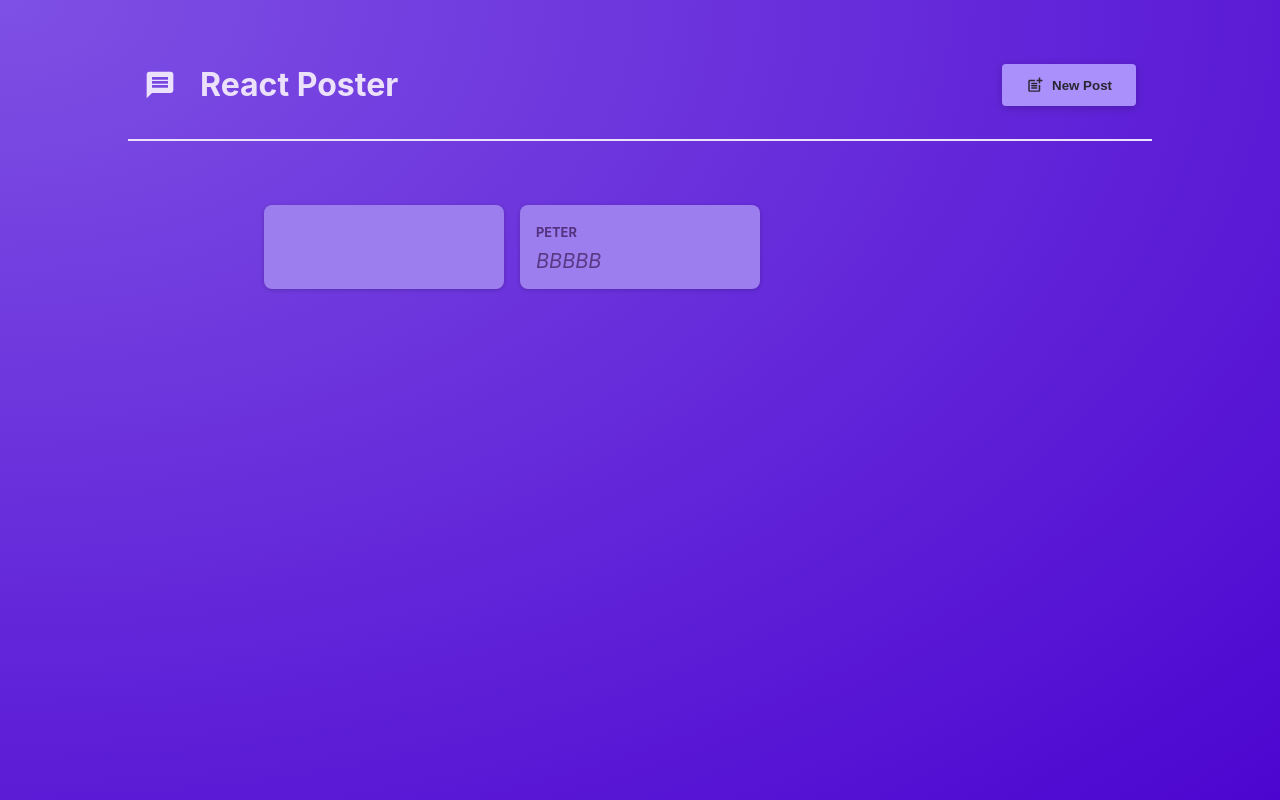
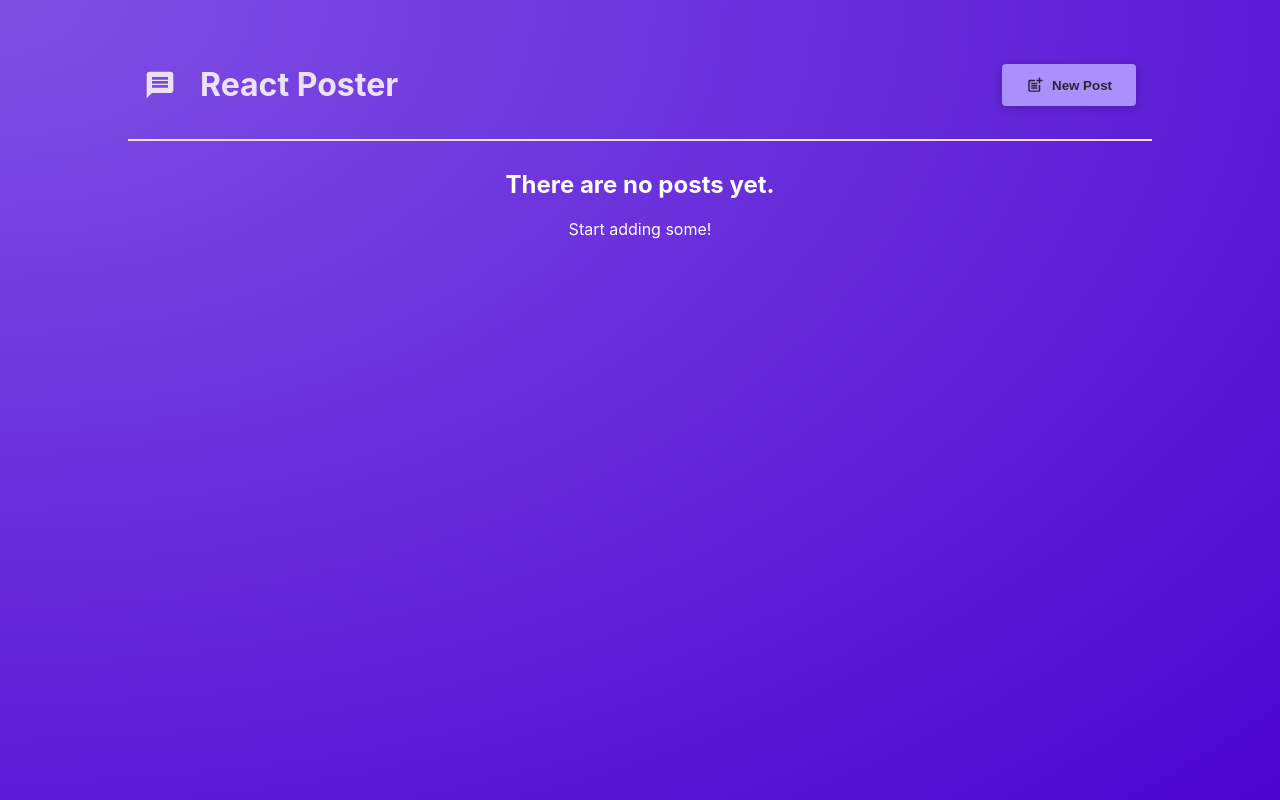
Before and after one commit to wanlok/wanlok-dummy-react, a React (Vite) app: page / in a window 1280 px wide. Built offline with nearby package versions, Linux system fonts and the light colour scheme.

Commit message:
remove hard code new post logic

```diff
--- a/src/components/NewPost.jsx
+++ b/src/components/NewPost.jsx
@@ -1,15 +1,38 @@
+import { useState } from "react";
 import classes from "./NewPost.module.css";
 
 function NewPost(props) {
+  const [enteredBody, setEnteredValue] = useState("");
+  const [enteredAuthor, setEnteredAuthor] = useState("");
+
+  function bodyChangeHandler(event) {
+    setEnteredValue(event.target.value);
+  }
+
+  function authorChangeHandler(event) {
+    setEnteredAuthor(event.target.value);
+  }
+
+  function submitHandler(event) {
+    event.preventDefault();
+    const postData = {
+      body: enteredBody,
+      author: enteredAuthor
+    }
+    console.log(postData);
+    props.onAddPost(postData);
+    props.onClose();
+  }
+
   return (
-    <form className={classes.form}>
+    <form className={classes.form} onSubmit={submitHandler}>
       <p>
         <label htmlFor="body">Text</label>
         <textarea
           id="body"
           required
           rows={3}
-          onChange={props.changeBodyHandler}
+          onChange={bodyChangeHandler}
         />
       </p>
       <p>
@@ -18,7 +41,7 @@
           type="text"
           id="name"
           required
-          onChange={props.changeAuthorHandler}
+          onChange={authorChangeHandler}
         />
       </p>
       <p className={classes.actions}>
--- a/src/components/PostsList.jsx
+++ b/src/components/PostsList.jsx
@@ -5,32 +5,32 @@
 import classes from "./PostsList.module.css";
 
 function PostsList(props) {
-  const [enteredValue, setEnteredValue] = useState("");
-  const [enteredAuthor, setEnteredAuthor] = useState("");
+  const [posts, setPosts] = useState([]);
 
-  function changeBodyHandler(event) {
-    setEnteredValue(event.target.value);
-  }
-
-  function changeAuthorHandler(event) {
-    setEnteredAuthor(event.target.value);
+  function addPostHandler(postData) {
+    setPosts((existingPosts) => [postData, ...existingPosts]);
   }
 
   return (
     <>
       {props.modalIsVisible && (
         <Modal onClose={props.onClose}>
-          <NewPost
-            changeBodyHandler={changeBodyHandler}
-            changeAuthorHandler={changeAuthorHandler}
-            onClose={props.onClose}
-          />
+          <NewPost onClose={props.onClose} onAddPost={addPostHandler} />
         </Modal>
       )}
-      <ul className={classes.posts}>
-        <Post author={enteredAuthor} body={enteredValue} />
-        <Post author="Peter" body="BBBBB" />
-      </ul>
+      {posts.length > 0 && (
+        <ul className={classes.posts}>
+          {posts.map((post) => (
+            <Post key={post.body} author={post.author} body={post.body} />
+          ))}
+        </ul>
+      )}
+      {posts.length == 0 && (
+        <div style={{ textAlign: "center", color: "white" }}>
+          <h2>There are no posts yet.</h2>
+          <p>Start adding some!</p>
+        </div>
+      )}
     </>
   );
 }
```
